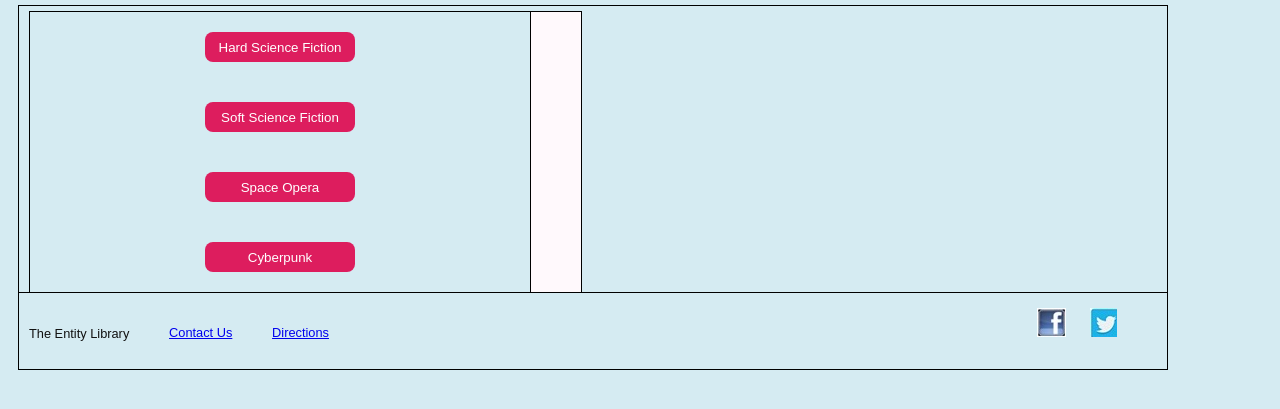
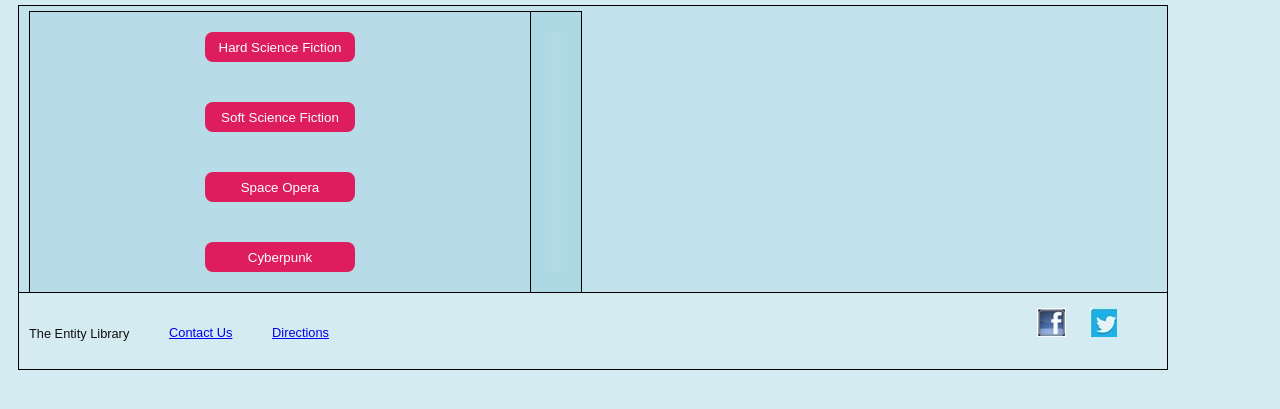
Before and after one commit to william28908/Assignment_6_Part_I, a Flask app: page /category in a window 1280 px wide. Shown: the part 188-597 px from the top of the page. Run offline with Flask 3, Linux system fonts and the light colour scheme.

Commit message:
Update main.css

```diff
--- a/bookstore/static/css/main.css
+++ b/bookstore/static/css/main.css
@@ -162,6 +162,8 @@ main {
     border-top: 1px solid black;
     border-left: 1px solid black;
     border-right: 1px solid black;
+    background-color: rgba(173, 216, 230, 0.5);
+
 }
 
 h1{
@@ -263,17 +265,19 @@ h1{
 
 #catRight {
     padding: 20px 20px 20px 30px;
-    box-shadow: inset 0 0 0 20px #fff9fc;
+    box-shadow: inset 0 0 0 20px rgba(173, 216, 230, 0.5);
     display: flex;
     flex-wrap: wrap;
-    background-color: #fff9fc;
+    background-color: rgba(173, 216, 230, 0.5);
+
 }
 
 .book {
     width: 350px;
     margin: 30px;
     display: flex;
-    background-color: white;
+    background-color: rgba(173, 216, 230, 0.5);
+;
 }
 
 .bookDetailBox {
```
